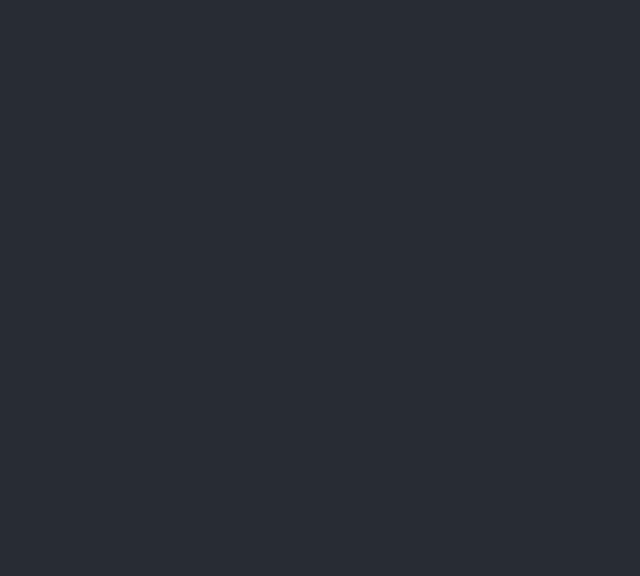
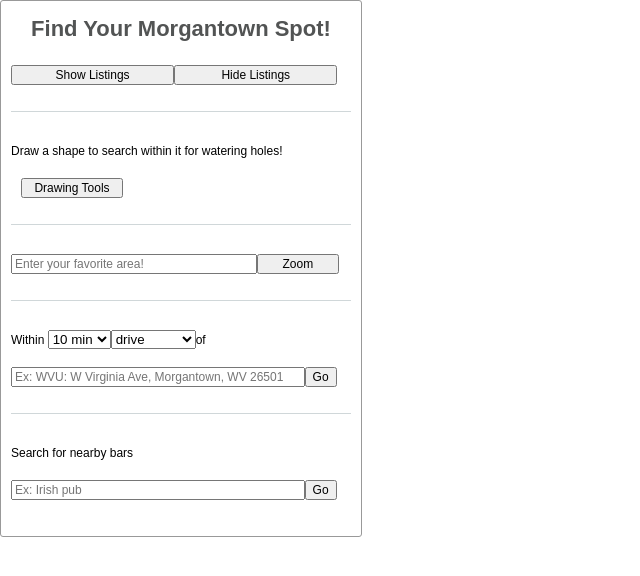
Before and after one commit to RobGoelz/neighborhood-map, a React (Create React App) app: page / in a window 1280 px wide. Shown: the top 576 px of the page, without its empty margins (0-640 px from the left). Built offline with nearby package versions, Linux system fonts and the light colour scheme.

Commit message:
feat: add Options to project in Options.js, modify CSS to display

```diff
--- a/src/App.css
+++ b/src/App.css
@@ -1,32 +1,82 @@
-.App {
+html,
+body {
+  font-family: Arial, sans-serif;
+  height: 100%;
+  margin: 0;
+  padding: 0;
+}
+
+.container {
+  height: 100%;
+  position: relative;
+}
+
+input {
+  font-size: 12px;
+}
+
+h1 {
+  color: #525454;
+  font-size: 22px;
+  margin: 0 0 10px 0;
   text-align: center;
 }
 
-.App-logo {
-  animation: App-logo-spin infinite 20s linear;
-  height: 40vmin;
+#hide-listings,
+#show-listings {
+  width: 48%;
 }
 
-.App-header {
-  background-color: #282c34;
-  min-height: 100vh;
-  display: flex;
-  flex-direction: column;
-  align-items: center;
-  justify-content: center;
-  font-size: calc(10px + 2vmin);
-  color: white;
+hr {
+  background: #D0D7D9;
+  height: 1px;
+  margin: 20px 0 20px 0;
+  border: none;
 }
 
-.App-link {
-  color: #61dafb;
+#map {
+  bottom:0px;
+  height: 100%;
+  left: 362px;
+  position: absolute;
+  right: 0px;
 }
 
-@keyframes App-logo-spin {
-  from {
-    transform: rotate(0deg);
-  }
-  to {
-    transform: rotate(360deg);
-  }
+.options-box {
+  background: #fff;
+  border: 1px solid #999;
+  border-radius: 3px;
+  height: 100%;
+  line-height: 35px;
+  padding: 10px 10px 30px 10px;
+  text-align: left;
+  width: 340px;
 }
+
+#pano {
+  width: 200px;
+  height: 200px;
+}
+
+#places-search,
+#search-within-time-text {
+  width: 84%;
+}
+
+.text {
+  font-size: 12px;
+}
+
+#toggle-drawing {
+  width: 30%;
+  position: relative;
+  margin-left: 10px;
+}
+
+#zoom-to-area-text {
+  width: 70%;
+}
+
+#zoom-to-area {
+  width: 24%;
+}
--- a/src/App.js
+++ b/src/App.js
@@ -1,5 +1,6 @@
 import React, { Component } from 'react';
 import './App.css';
+import Options from './components/Options'
 
 class App extends Component {
   render() {
@@ -7,6 +8,7 @@ class App extends Component {
       <div className="App">
         <header className="App-header">
         </header>
+        <Options />
       </div>
     );
   }
--- a/src/components/Options.js
+++ b/src/components/Options.js
@@ -1,2 +1,55 @@
-import React, {Component} from 'react'
-import { Link } from 'react-router-dom'
+import React, {Component} from 'react';
+
+class Options extends Component {
+  render () {
+    return (
+      <div className='container'>
+        <div className='options-box'>
+        <h1>Find Your Morgantown Spot!</h1>
+          <div>
+            <input id='show-listings' type='button' value='Show Listings' />
+            <input id='hide-listings' type='button' value='Hide Listings' />
+          </div>
+        <hr />
+          <div>
+            <span className="text"> Draw a shape to search within it for watering holes!</span>
+            <input id="toggle-drawing"  type="button" value="Drawing Tools" />
+          </div>
+        <hr />
+          <div>
+            <input id="zoom-to-area-text" type="text" placeholder="Enter your favorite area!" />
+            <input id="zoom-to-area" type="button" value="Zoom" />
+          </div>
+        <hr />
+          <div>
+            <span className="text"> Within </span>
+            <select id="max-duration">
+              <option value="10">10 min</option>
+              <option value="15">15 min</option>
+              <option value="30">30 min</option>
+              <option value="60">1 hour</option>
+            </select>
+            <select id="mode">
+              <option value="DRIVING">drive</option>
+              <option value="WALKING">walk</option>
+              <option value="BICYCLING">bike</option>
+              <option value="TRANSIT">transit ride</option>
+            </select>
+            <span className="text">of</span>
+            <input id="search-within-time-text" type="text" placeholder="Ex: WVU: W Virginia Ave, Morgantown, WV 26501" />
+            <input id="search-within-time" type="button" value="Go" />
+          </div>
+        <hr />
+          <div>
+            <span className="text">Search for nearby bars</span>
+            <input id="places-search" type="text" placeholder="Ex: Irish pub" />
+            <input id="go-places" type="button" value="Go" />
+          </div>
+        </div>
+        <div id="map"></div>
+      </div>
+    )
+    }
+}
+
+export default Options;
```
